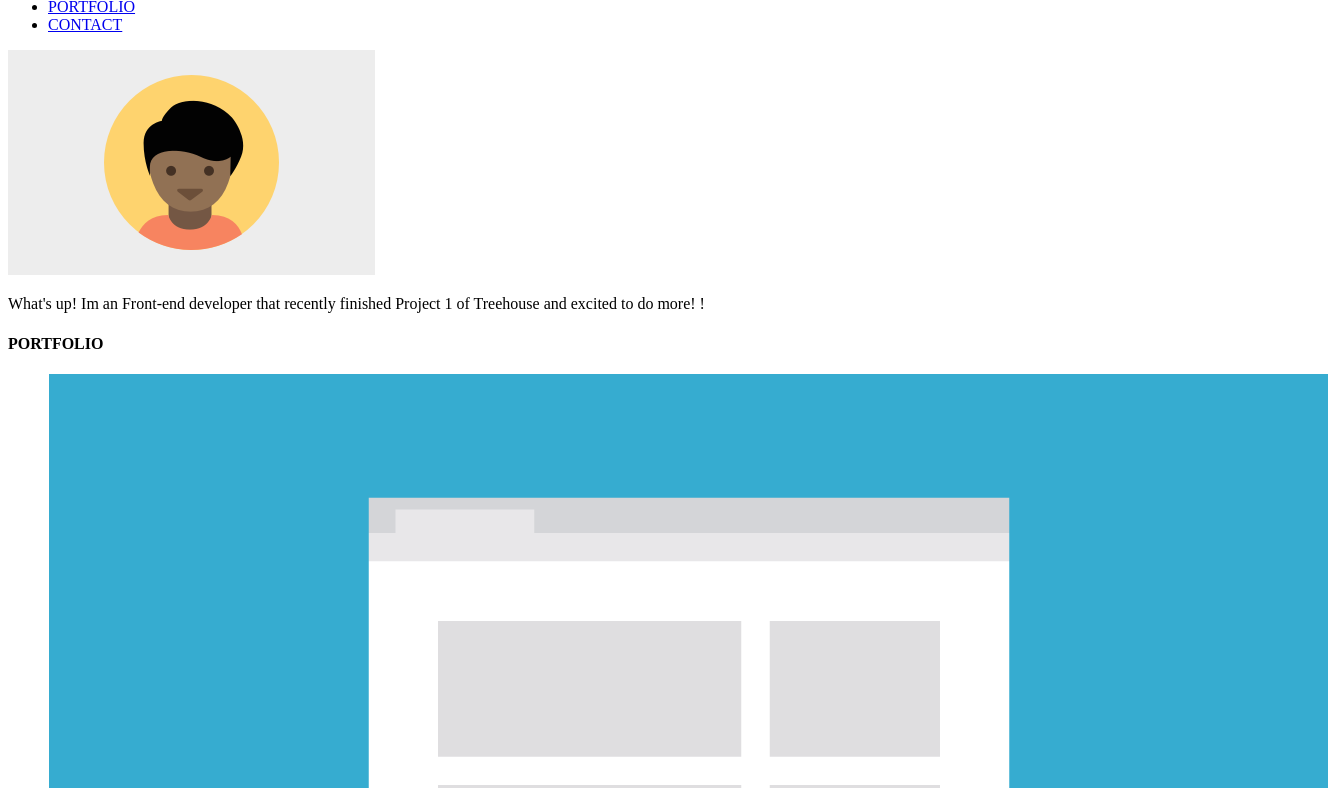
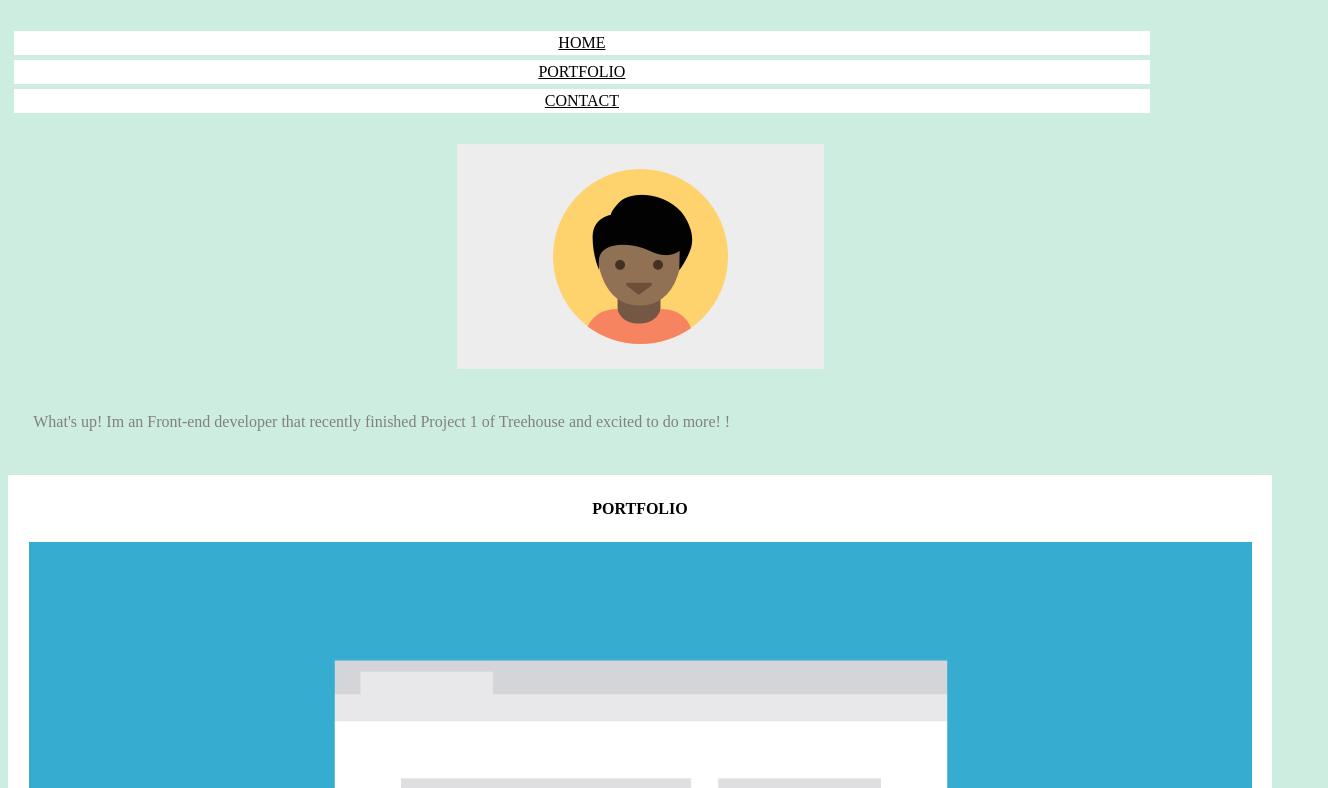
Before and after one commit to real1zmjay/Techdegree-Project-2, a plain HTML site: page index.html in a window 1280 px wide. Shown: the part 79-867 px from the top of the page, 1328 px wide, since content can reach past the window. Drawn offline with Linux system fonts and the light colour scheme; a web font is replaced by a local one.

Commit message:
Update index.html

```diff
--- a/index.html
+++ b/index.html
@@ -6,7 +6,7 @@
 
 <title>Responsive Layout Project</title>
 	<link href="https://fonts.googleapis.com/css?family=Alice" rel="stylesheet">
-	<link href="index.css" rel="stylesheet">
+	<link href="styles.css" rel="stylesheet">
 </head>
 
 <body>
```
